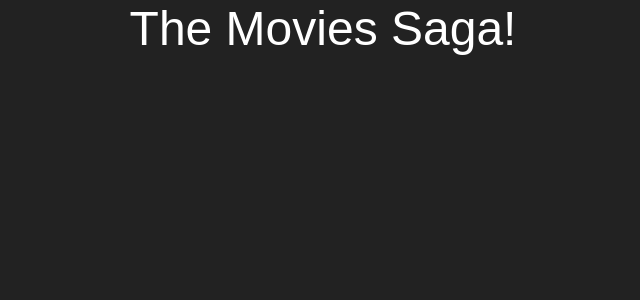
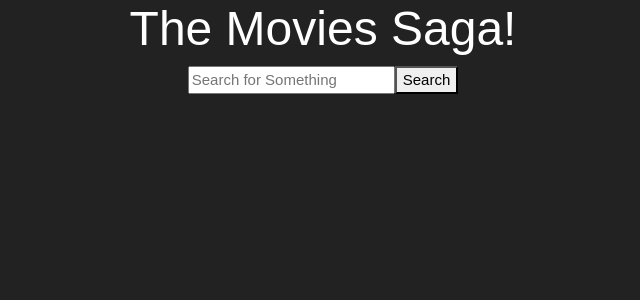
Before and after one commit to DanePete/weekend-movie-sagas, a React (Create React App) app: page /#/add in a window 1280 px wide. Before the commit this address led to /#/details. Shown: the top 300 px of the page, without its empty margins (317-957 px from the left). Built offline with nearby package versions, Linux system fonts and the light colour scheme.

Commit message:
started initial add form

```diff
--- /dev/null
+++ b/src/components/AddMovie/AddMovie.css
@@ -0,0 +1,4 @@
+.movies {
+    display : flex;
+    flex-wrap: wrap;
+}
--- /dev/null
+++ b/src/components/AddMovie/AddMovie.jsx
@@ -0,0 +1,56 @@
+import React, { useState } from 'react';
+import { useDispatch, useSelector } from 'react-redux';
+import './AddMovie.css'
+
+function AddMovie() {
+
+    // const dispatch = useDispatch();
+    // const genres = useSelector(store => store.genres);
+    // console.log('genres', genres, 'id', id);
+
+    // dispatch({ type: 'FETCH_INDIVIDUAL', payload: {id: id, title: title, poster: poster } });
+    // useEffect(() => {
+    //     dispatch({ type: 'FETCH_MOVIES' });
+    // }, []);
+    const dispatch = useDispatch();
+    const [newSearch, setNewSearch] = useState('')
+
+
+    const handleSubmit = event => {
+        event.preventDefault();
+        console.log('got here?!');
+        console.log('Add new search', newSearch);
+
+        setNewSearch({
+            search_query: ''
+        })
+
+        dispatch({
+            type: 'CREATE_NEW_SEARCH',
+            payload: newSearch
+        })
+    };
+
+    return (
+
+        <form onSubmit={handleSubmit} className="add-search-form">
+            <input
+                required
+                placeholder="Search for Something"
+                value={newSearch.search_query}
+                onChange={(event) => setNewSearch(
+                    event.target.value
+                )}
+            />
+
+            {/* <textarea/> */}
+
+        {/* <input type="submit" value="search" /> */}
+        <button type="submit">
+          Search
+        </button>
+        </form>
+    );
+}
+
+export default AddMovie;
--- a/src/components/App/App.js
+++ b/src/components/App/App.js
@@ -2,6 +2,7 @@ import {HashRouter as Router, Route} from 'react-router-dom';
 import './App.css';
 import MovieList from '../MovieList/MovieList'
 import Details from '../Details/Details';
+import AddMovie from '../AddMovie/AddMovie';
 
 function App() {
   return (
@@ -19,6 +20,10 @@ function App() {
 
         {/* Add Movie page */}
 
+        <Route path="/add">
+          <AddMovie />
+        </Route>
+
       </Router>
     </div>
   );
```
